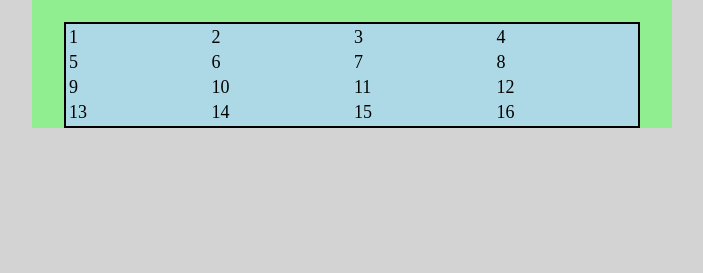
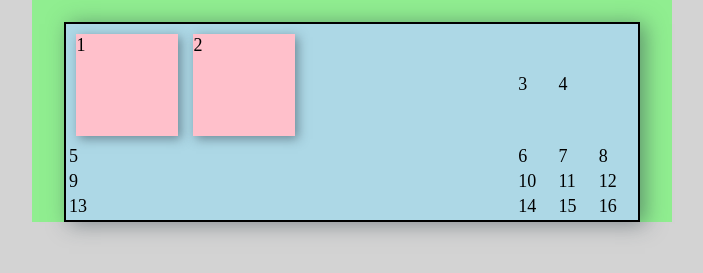
Before and after one commit to sobermoode/FEND2018-MemoryGame, a plain HTML site: page index.html in a window 1280 px wide. Shown: the part 69-342 px from the top of the page, without its empty margins (296-999 px from the left). Drawn offline with Linux system fonts and the light colour scheme.

Commit message:
Further styling of elements to distinguish them on the page.

```diff
--- a/index.html
+++ b/index.html
@@ -16,8 +16,8 @@
             <h1 class="centeredText">Memory</h1>
             <table>
                 <tr>
-                    <td>1</td>
-                    <td>2</td>
+                    <td class="card">1</td>
+                    <td class="card">2</td>
                     <td>3</td>
                     <td>4</td>
                 </tr>
--- a/styles.css
+++ b/styles.css
@@ -24,5 +24,14 @@ table {
     margin-bottom: 25px;
     background-color: lightBlue;
     border: solid 2px black;
-    box-shadow: 5px;
+    box-shadow: 5px 2px 20px 0 rgba(46, 61, 73, 0.5);
 }
+
+.card {
+    width: 100px;
+    height: 100px;
+    display: inline-block;
+    margin: 7.5px;
+    background-color: pink;
+    box-shadow: 3px 3px 10px 0 rgba(46, 61, 73, 0.5);
+}
```
